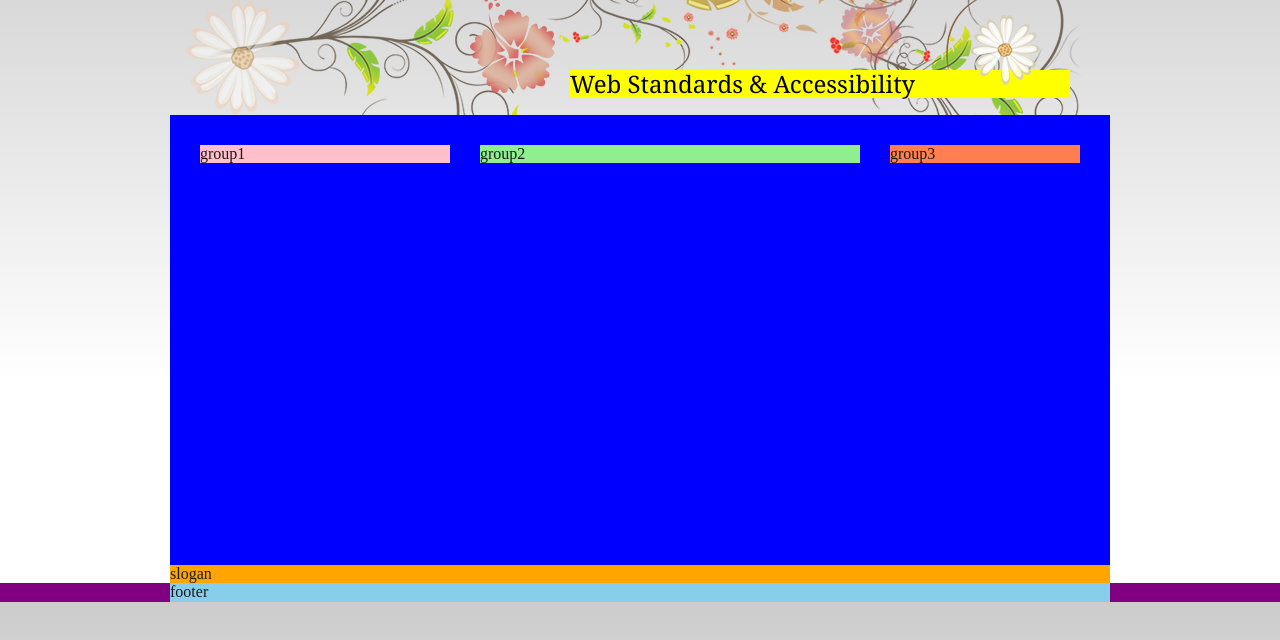
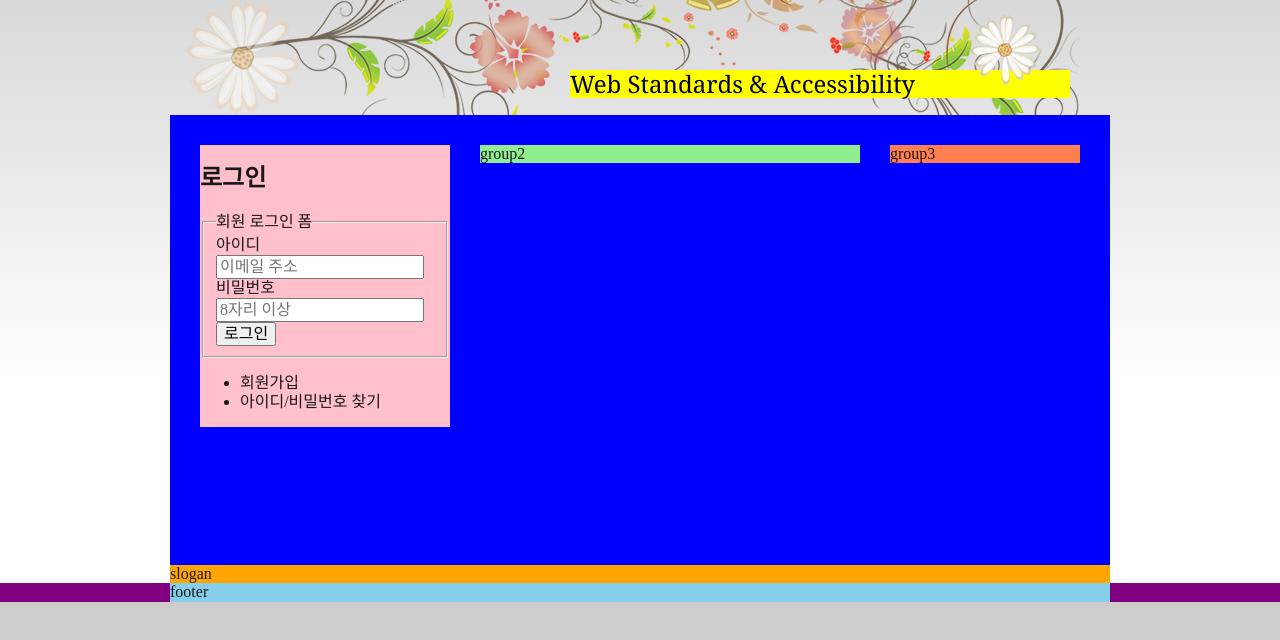
Before and after one commit to kym123123/fds17_fixed, a plain HTML site: page index.html in a window 1280 px wide. Shown: the part 126-766 px from the top of the page. Drawn offline with Linux system fonts and the light colour scheme; a web font is replaced by a local one.

Commit message:
로그인 폼 마크업

```diff
--- a/index.html
+++ b/index.html
@@ -8,7 +8,7 @@
 <body>
   <div class="container">
     <header class="header">
-      <h1 class="logo"><a href="#"><img src="./images/logo.png"></a></h1>
+      <h1 class="logo"><a href="#"><img src="./images/logo.png" alt="logo"></a></h1>
     <ul class="member">
       <li><a href="#">홈</a></li>
       <li><span aria-hidden="true">:</span><a href="#">로그인</a></li>
@@ -81,7 +81,32 @@
       </div>
     </div>
     <main class="main clearfix">
-      <div class="group group1">group1</div>
+      <div class="group group1">
+        <section class="login">
+          <h2 class="login-heading">로그인</h2>
+          <form action="https://formspree.io/mwkrwgrg"
+          method="POST" class="login-form">
+            <fieldset>
+              <legend>회원 로그인 폼</legend>
+              <div class="user-email">
+                <label for="userEmail">아이디</label>
+                <input type="email" id="userEmail" placeholder="이메일 주소"
+                required name="userEmail">
+              </div>
+              <div class="user-pw">
+                <label for="userPw">비밀번호</label>
+                <input type="password" id="userPw" placeholder="8자리 이상"
+                required name="userPassword">
+              </div>
+              <button class="btn-login" type="submit">로그인</button>
+            </fieldset>
+          </form>
+          <ul class="member-only clearfix">
+            <li><a href="#">회원가입</a></li>
+            <li><a href="#">아이디/비밀번호 찾기</a></li>
+          </ul>
+        </section>
+      </div>
       <div class="group group2">group2</div>
       <div class="group group3">group3</div>
     </main>
```
